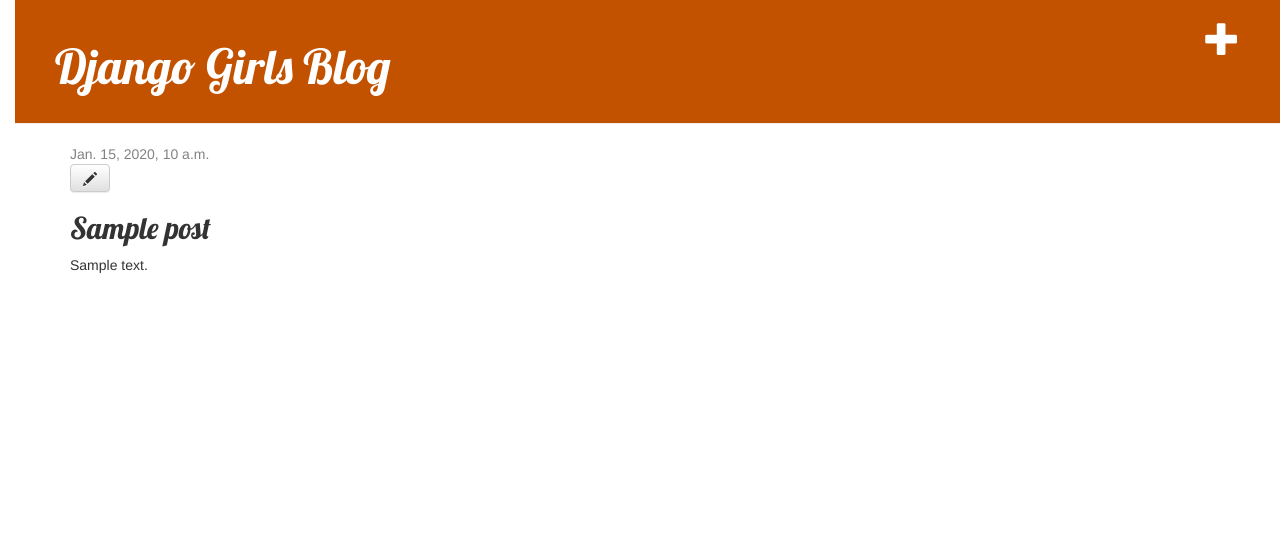
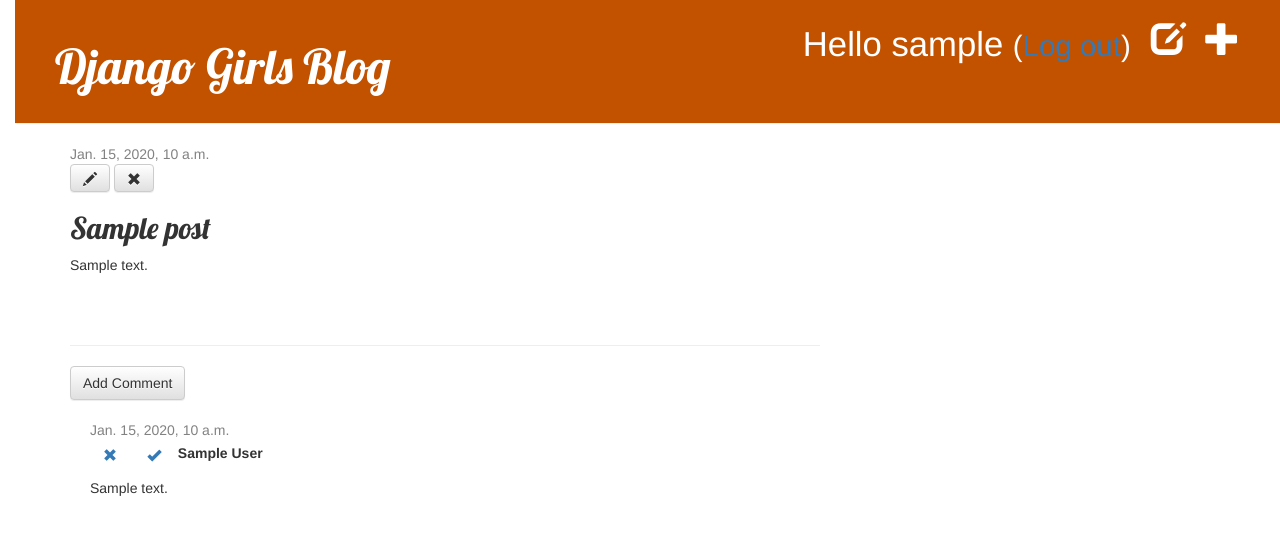
Before and after one commit to Ujapy/my-first-blog, a Django app: page /post/1 in a window 1280 px wide. Shown: the top 535 px of the page. Run offline with Django 3.2, Linux system fonts and the light colour scheme; a user stored in the database is signed in; tables that the repository leaves empty hold one stand-in row (values such as "Sample post"); some libraries are stand-ins or nearby versions.

Commit message:
Added authenticate and comment

```diff
--- a/blog/admin.py
+++ b/blog/admin.py
@@ -1,6 +1,7 @@
 from django.contrib import admin
-from .models import Post
+from .models import Post, Comment
 
 admin.site.register(Post)
+admin.site.register(Comment)
 
 # Register your models here.
--- a/blog/forms.py
+++ b/blog/forms.py
@@ -1,7 +1,11 @@
 from django import forms
-from .models import Post
+from .models import Post, Comment
 
 class PostForm(forms.ModelForm):
     class Meta:
         model = Post
         fields = ('title', 'text')
+class CommentForm(forms.ModelForm):
+    class Meta:
+        model = Comment
+        fields = ('author', 'text',)
--- a/blog/models.py
+++ b/blog/models.py
@@ -8,8 +8,27 @@
     text = models.TextField()
     created_date = models.DateTimeField(default=timezone.now)
     published_date = models.DateTimeField(blank=True, null=True)
+
     def publish(self):
         self.published_date = timezone.now()
         self.save()
     def __str__(self):
         return self.title
+
+    def approved_comments(self):
+        return self.comments.filter(approved_comment=True)
+
+class Comment(models.Model):
+    post = models.ForeignKey('blog.Post', on_delete=models.CASCADE, related_name='comments')
+    author = models.CharField(max_length=200)
+    text = models.TextField()
+    created_date = models.DateTimeField(default=timezone.now)
+    approved_comment = models.BooleanField(default=False)
+
+
+    def approve(self):
+        self.approved_comment = True
+        self.save()
+
+    def __str__(self):
+        return self.text
--- a/blog/static/css/blog.css
+++ b/blog/static/css/blog.css
@@ -41,3 +41,6 @@
     }
     .post h2 a, .post h2 a:visited {
     color: #000000;
+    }.comment {
+        margin: 20px 0px 20px 20px;
+    }
--- a/blog/templates/blog/base.html
+++ b/blog/templates/blog/base.html
@@ -4,14 +4,17 @@
 <title>Django Girls blog</title>
 <link rel="stylesheet" href="//maxcdn.bootstrapcdn.com/bootstrap/3.2.0/css/bootstrap.min.css">
 <link rel="stylesheet" href="//maxcdn.bootstrapcdn.com/bootstrap/3.2.0/css/bootstrap-theme.min.css">
-<link href='//fonts.googleapis.com/css?family=Lobster&subset=latin,latin-ext' rel='stylesheet' type='text/css'
->
+<link href='//fonts.googleapis.com/css?family=Lobster&subset=latin,latin-ext' rel='stylesheet' type='text/css'>
 <link rel="stylesheet" href="{% static 'css/blog.css' %}">
 </head>
 <body>
         <div class="page-header">
         {% if user.is_authenticated %}
         <a href="{% url 'post_new' %}" class="top-menu"><span class="glyphicon glyphicon-plus"></span></a>
+        <a href="{% url 'post_draft_list' %}" class="top-menu"><span class="glyphicon glyphicon-edit"></span></a>
+        <p class="top-menu">Hello {{ user.username }} <small>(<a href="{% url 'logout' %}">Log out</a>)</small></p>
+        {% else %}
+        <a href="{% url 'login' %}" class="top-menu"><span class="glyphicon glyphicon-lock"></span></a>
         {% endif %}
         <h1><a href="/">Django Girls Blog</a></h1>
         </div>
--- a/blog/templates/blog/post_detail.html
+++ b/blog/templates/blog/post_detail.html
@@ -5,11 +5,33 @@
             <div class="date">
                 {{ post.published_date }}
             </div>
+        {% else %}
+            <a class="btn btn-default" href="{% url 'post_publish' pk=post.pk %}">Publish</a>
         {% endif %}
         {% if user.is_authenticated %}
         <a class="btn btn-default" href="{% url 'post_edit' pk=post.pk %}"><span class="glyphicon glyphicon-pencil"></span></a>
+        <a class="btn btn-default" href="{% url 'post_remove' pk=post.pk %}"><span class="glyphicon glyphicon-remove"></span></a>
         {% endif %}
         <h2>{{ post.title }}</h2>
         <p>{{ post.text|linebreaksbr }}</p>
     </div>
+    <hr>
+    <a class="btn btn-default" href="{% url 'add_comment_to_post' pk=post.pk %}">Add Comment</a>
+    {% for comment in post.comments.all %}
+        {% if user.is_authenticated or comment.approved_comment %}
+
+        <div class="comment">
+            <div class="date">{{comment.created_date }}</div>
+            {% if not comment.approve_comment %}
+                <a class="btn btb-default" href="{% url 'comment_remove' pk=comment.pk %}"><span class="glyphicon glyphicon-remove"></span></a>
+                <a class="btn btb-default" href="{% url 'comment_approve' pk=comment.pk %}"><span class="glyphicon glyphicon-ok"></span></a>
+            {% endif %}
+            <strong>{{ comment.author }}</strong>
+            <p>{{comment.text|linebreaks }}</p>
+        </div>
+        {% endif %}
+    {% empty %}
+        <p>No comment here yet : </p>
+
+    {% endfor %}
 {% endblock %}
--- a/blog/templates/blog/post_list.html
+++ b/blog/templates/blog/post_list.html
@@ -5,6 +5,7 @@
                 <p>published: {{ post.published_date }}</p>
                 <h2><a href="{% url 'post_detail' pk=post.pk %}">{{ post.title }}</a></h2>
                 <p>{{ post.text|linebreaksbr }}</p>
-                </div>
+                <a href="{% url 'post_detail' pk=post.pk %}">Comments: {{ post.approved_comments.count }}</a>
+            </div>
                 {% endfor %}
 {% endblock %}
--- a/blog/urls.py
+++ b/blog/urls.py
@@ -5,5 +5,11 @@
     path('', views.post_list, name='post_list'),
     path('post/<int:pk>', views.post_detail, name='post_detail'),
     path('post/new', views.post_new, name='post_new'),
-    path('post/<int:pk>/edit', views.post_edit, name='post_edit')
+    path('post/<int:pk>/edit', views.post_edit, name='post_edit'),
+    path ('drafts/', views.post_draft_list, name='post_draft_list'),
+    path('post/<pk>/publish/', views.post_publish, name='post_publish'),
+    path('post/<pk>/remove', views.post_remove, name='post_remove'),
+    path('post/<int:pk>/comment/', views.add_comment_to_post, name='add_comment_to_post'),
+    path('post/<int:pk>/approve/', views.comment_approve, name='comment_approve'),
+    path('post/<int:pk>/remove/', views.comment_remove, name='comment_remove'),
 ]
--- a/blog/views.py
+++ b/blog/views.py
@@ -1,7 +1,8 @@
 from django.shortcuts import render, get_object_or_404, redirect
 from django.utils import timezone
-from .models import Post
-from .forms import PostForm
+from .models import Post, Comment
+from .forms import PostForm, CommentForm
+from django.contrib.auth.decorators import login_required
 # Create your views here.
 def post_list(request):
     posts=Post.objects.filter(published_date__lte=timezone.now()).order_by('published_date')
@@ -10,21 +11,21 @@
 def post_detail(request, pk):
     post = get_object_or_404(Post, pk=pk)
     return render(request, 'blog/post_detail.html', {'post':post})
-
+@login_required
 def post_new(request):
     if request.method == 'POST':
         form = PostForm(request.POST)
         if form.is_valid():
             post = form.save(commit=False)
             post.author = request.user
-            post.published_date = timezone.now()
+            #post.published_date = timezone.now()
             post.save()
             return redirect('post_detail', pk=post.pk)
     else:
         form = PostForm()
 
     return render(request, 'blog/post_edit.html', {'form':form})
-
+@login_required
 def post_edit(request, pk):
     post = get_object_or_404(Post, pk=pk)
     if request.method == 'POST':
@@ -32,9 +33,51 @@
         if form.is_valid():
             post = form.save(commit=False)
             post.author = request.user
-            post.published_date = timezone.now()
+            #post.published_date = timezone.now()
             post.save()
             return redirect('post_detail', pk=post.pk)
     else:
         form = PostForm(instance=post)
     return render(request, 'blog/post_edit.html', {'form':form})
+
+@login_required
+def post_draft_list(request):
+    posts = Post.objects.filter(published_date__isnull=True).order_by('created_date')
+    return render(request, 'blog/post_draft_list.html', {'posts':posts})
+
+@login_required
+def post_publish(request, pk):
+    post = get_object_or_404(Post, pk=pk)
+    post.publish()
+    return redirect('post_detail', pk=pk)
+
+@login_required
+def post_remove(request, pk):
+    post = get_object_or_404(Post, pk=pk)
+    post.delete()
+    return redirect('post_list')
+
+@login_required
+def add_comment_to_post(request, pk):
+    post = get_object_or_404(Post, pk=pk)
+    if request.method == 'POST':
+        form = CommentForm(request.POST)
+        if form.is_valid():
+            comment = form.save(commit=False)
+            comment.post=post
+            comment.save()
+            return redirect('post_detail', pk=post.pk)
+    else:
+        form = CommentForm()
+    return render(request, 'blog/add_comment_to_post.html', {'form':form})
+
+@login_required
+def comment_approve(request, pk):
+    comment = get_object_or_404(Comment, pk=pk)
+    comment.approve()
+    return redirect('post_detail', pk=comment.post.pk)
+@login_required
+def comment_remove(request, pk):
+    comment = get_object_or_404(Comment, pk=pk)
+    comment.delete()
+    return redirect('post_detail', pk=comment.post.pk)
--- a/mysite/settings.py
+++ b/mysite/settings.py
@@ -123,3 +123,4 @@
 #STATICFILES_DIRS = [
   #  os.path.join(BASE_DIR, 'static'),
 #]
+LOGIN_REDIRECT_URL = '/'
--- a/mysite/urls.py
+++ b/mysite/urls.py
@@ -15,8 +15,10 @@
 """
 from django.contrib import admin
 from django.urls import path, include
-
+from django.contrib.auth import views
 urlpatterns = [
     path('admin/', admin.site.urls),
+    path('accounts/login/', views.LoginView.as_view(), name='login'),
+    path('accounts/logout', views.LogoutView.as_view(next_page='/'), name='logout'),
     path('', include('blog.urls')),
 ]
```
Also changed, not shown: blog/templates/blog/add_comment_to_post.html (added, +9 -0 lines), blog/templates/blog/post_draft_list.html (added, +10 -0 lines), blog/templates/registration/login.html (added, +21 -0 lines), blog/migrations/0002_comment.py (added).
